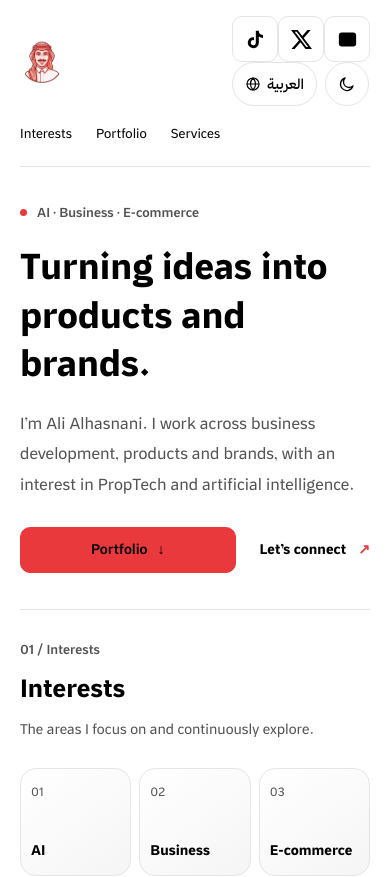
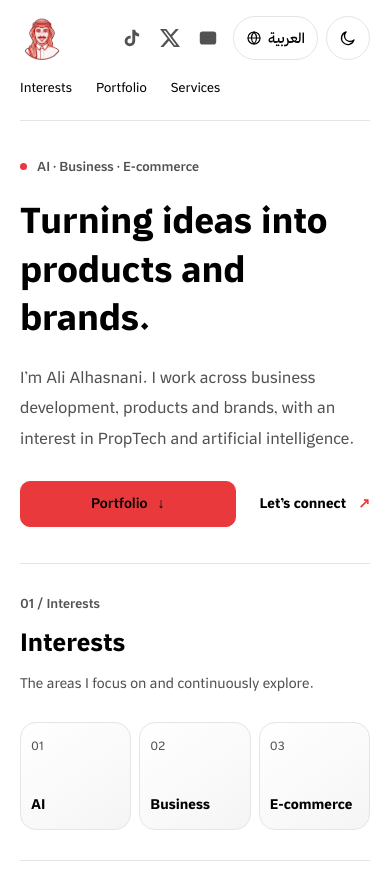
Before and after one commit to ibn-Lafi/ibnlafi, a Next.js app: page /en in a window 390 px wide. Shown: the top 877 px of the page. Built offline with nearby package versions, Linux system fonts and the light colour scheme.

Commit message:
Style minimal header social icons

```diff
--- a/src/app/globals.css
+++ b/src/app/globals.css
@@ -182,3 +182,5 @@ h1 { font-size: clamp(36px, 4.5vw, 60px); font-weight: 700; line-height: 1.35; m
 @media(max-width:580px){.interest-grid{grid-template-columns:repeat(3,minmax(0,1fr));gap:8px}.interest-card{min-height:108px;border-radius:16px;padding:14px 10px}.interest-card h3{font-size:14px;overflow-wrap:anywhere}.service-stack{gap:14px}.service-card{top:14px;min-height:440px;border-radius:28px;padding:28px 24px;grid-template-columns:1fr;gap:30px;transform:translateY(calc(var(--service-index) * 10px))}.service-number{font-size:28px}.service-card h3{font-size:29px;line-height:1.45;margin-bottom:22px}.service-card p{font-size:17px;line-height:2}.section-nav{overflow-x:auto;white-space:nowrap;scrollbar-width:none}}
 
 .service-tags{display:flex;flex-wrap:wrap;gap:9px;margin-top:28px}.service-tags span{display:inline-flex;align-items:center;min-height:36px;padding:7px 13px;border:1px solid var(--border);border-radius:999px;font-size:13px;color:var(--foreground);background:color-mix(in srgb,var(--surface) 82%,transparent)}@media(max-width:580px){.service-tags{gap:7px;margin-top:22px}.service-tags span{min-height:32px;padding:6px 11px;font-size:12px}}
+
+.header-actions,.header-socials{display:flex;align-items:center}.header-actions{gap:16px}.header-socials{gap:4px}.header-socials .social-link{border:0;background:transparent;border-radius:0;color:var(--muted-foreground);width:44px;height:44px}.header-socials .social-link:hover{color:var(--foreground);background:transparent;border-color:transparent}.header-socials .social-link svg{width:23px;height:23px}@media(max-width:580px){.header-actions{margin-inline-start:auto;gap:6px}.header-socials{gap:0}.header-socials .social-link{width:38px;height:38px}.header-socials .social-link svg{width:20px;height:20px}}
```
